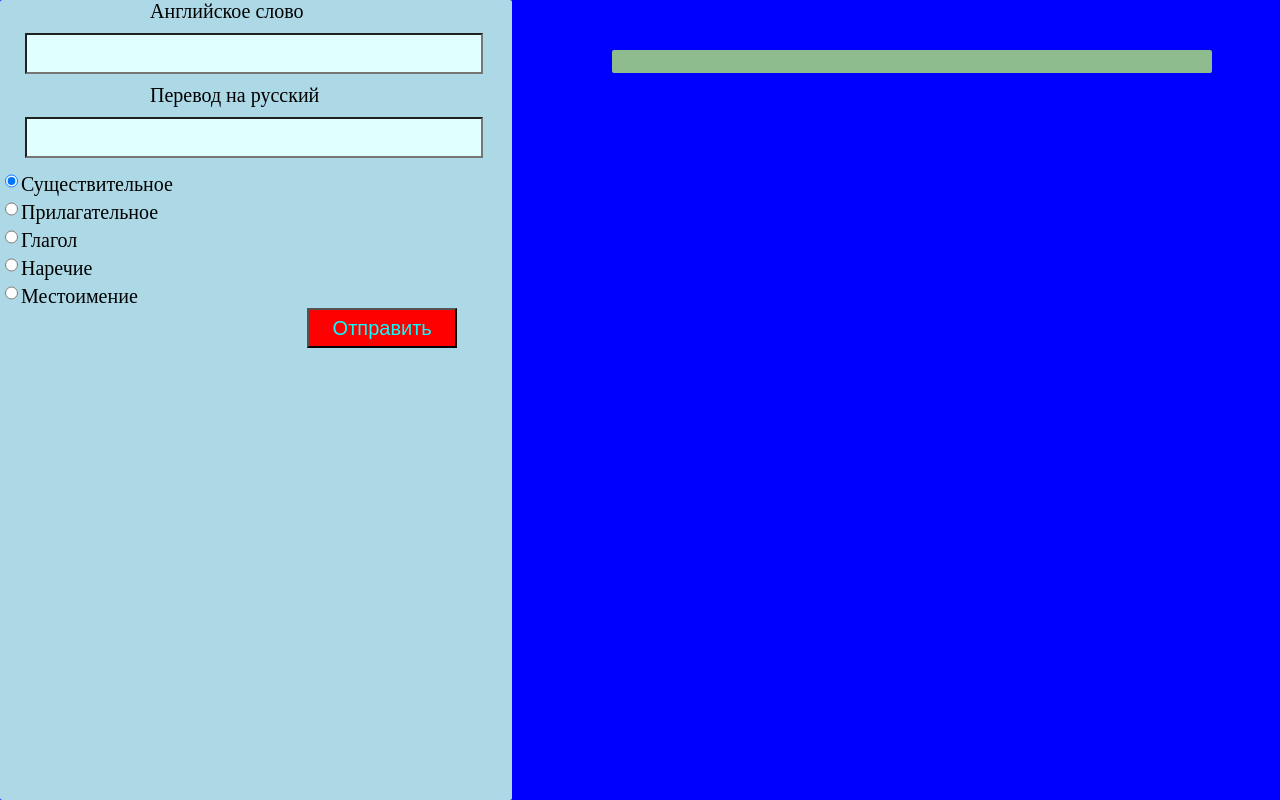
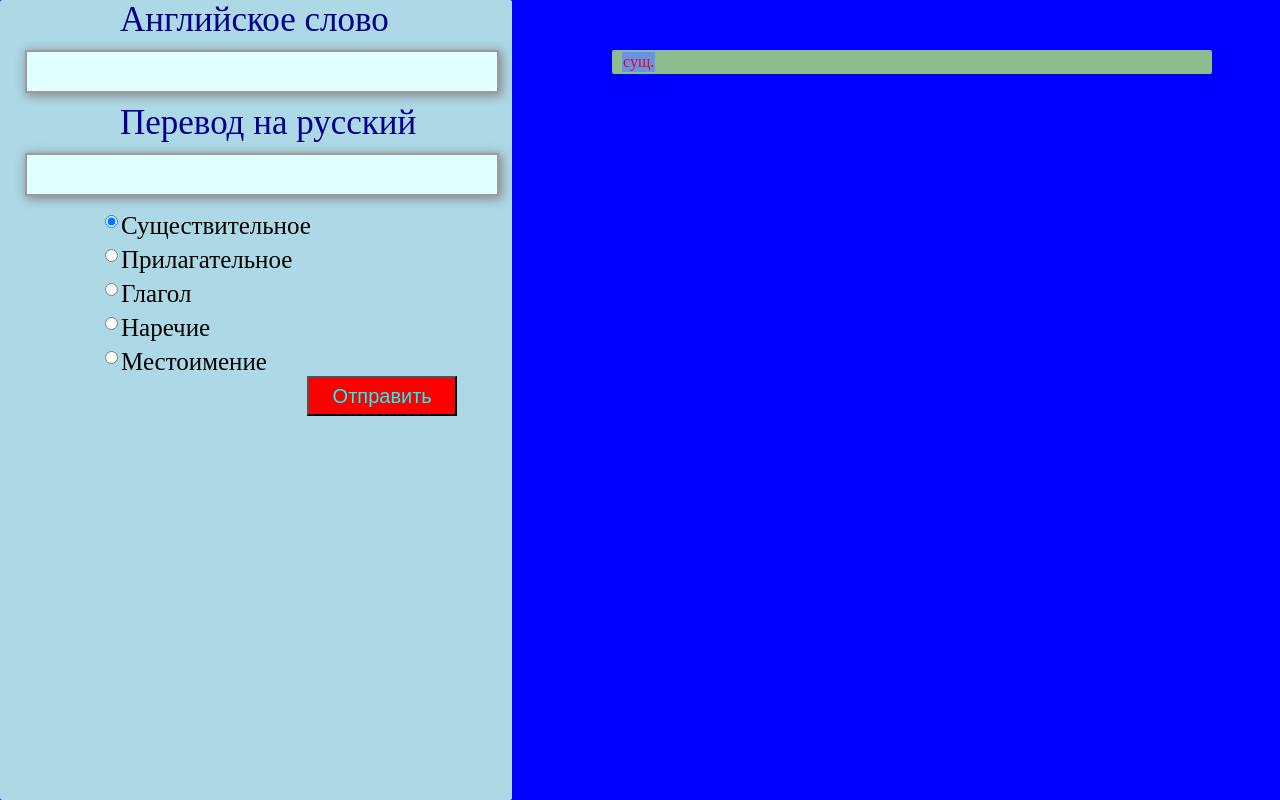
Before and after one commit to ponfry/Homework2, a plain HTML site: page index.html in a window 1280 px wide. Both pictures are taken after a click on the button "Отправить". Drawn offline with Linux system fonts and the light colour scheme.

Commit message:
Исправлены ошибки

```diff
--- a/index.html
+++ b/index.html
@@ -14,24 +14,26 @@
                 <input type="text" class="russian-word">
             </label>
             <label class="part-of-speech">
-                <input type="radio" name="gender" value="noun" checked>Существительное<br>
+                <input type="radio" name="speech" class="type-speech" value="noun" checked>Существительное<br>
             </label>
             <label class="part-of-speech">
-                <input type="radio" name="gender" value="adjective">Прилагательное<br>
+                <input type="radio" name="speech" class="type-speech" value="adjective">Прилагательное<br>
             </label>
             <label class="part-of-speech">
-                <input type="radio" name="gender" value="verb">Глагол<br>
+                <input type="radio" name="speech" class="type-speech" value="verb">Глагол<br>
             </label>
             <label class="part-of-speech">
-                <input type="radio" name="gender" value="adverb">Наречие<br>
+                <input type="radio" name="speech" class="type-speech" value="adverb">Наречие<br>
             </label>
             <label class="part-of-speech">
-                <input type="radio" name="gender" value="pronoun">Местоимение<br>
+                <input type="radio" name="speech" class="type-speech" value="pronoun">Местоимение<br>
             </label>
             <button class="create">Отправить</button>
         </div>
-        <div class="field_dictionary">
-            <div class="dictionary"></div>
+        <div class="field-dictionary">
+            <div class="dictionary">
+                <table class="dictionary-table"></table>
+            </div>
         </div>
         <script src="script.js"></script>
     </body>
--- a/script.js
+++ b/script.js
@@ -1,57 +1,56 @@
-document.getElementsByClassName("create")[0].onclick = function () {
-
-    document.getElementsByClassName("dictionary")[0].appendChild(createNewElement("span", "eword", getEnglishWord));
-    document.getElementsByClassName("dictionary")[0].appendChild(createNewElement("span", "rword", getRussianWord));
-    document.getElementsByClassName("dictionary")[0].appendChild(createNewElement("span", getType(), getPartOfSpeech));
+getElements("create")[0].onclick = function () {
+    getElements("dictionary-table")[0].appendChild(createNewRow());
 };
 
 function getPartOfSpeech() {
-    // var type = getType();
-    // if(type === "noun"){
-    //     return "сущ."+"<br>"
-    // }
-    // if(type === "adjective"){
-    //     return "прил."+"<br>"
-    // }
-    // if(type === "verb"){
-    //     return "глаг."+"<br>"
-    // }
-    // if(type === "pronoun"){
-    //     return "местоим."+"<br>"
-    // }
-    // if(type === "adverb"){
-    //     return "нар."+"<br>"
-    // }
-
+    var type = getType();
     return TYPES[type];
-
 }
 
 function getEnglishWord() {
-   return document.getElementsByClassName("english-word")[0].value;
+   return getElements("english-word")[0].value;
 }
 
 function getRussianWord() {
-    return document.getElementsByClassName("russian-word")[0].value;
+    return getElements("russian-word")[0].value;
 }
 
 function getType() {
-    var types = document.getElementsByName("gender");
-    for (var i = 0; i < types.length; i++) {
-        if (types[i].checked) {
-            return types[i].value;
-        }
-    }
+    var types = getElements("type-speech");
+    var array = Array.prototype.slice.apply(types);
+
+    return array.find(function(element){ return element.checked; }).value;
 }
 
-function createNewElement(type, className, action) {
-    var newElement= document.createElement(type);
+function createNewRow() {
+    var td1 = createNewElement("td", "eword", getEnglishWord);
+    var td2 = createNewElement("td", "rword", getRussianWord);
+    var td3 = createNewElement("td", getType(), getPartOfSpeech);
+
+    var tr1 =  document.createElement("tr");
+    tr1.appendChild(td1);
+    tr1.appendChild(td2);
+    tr1.appendChild(td3);
+
+    return tr1;
+}
+
+function createNewElement(type, className, wayCreate) {
+    var newElement = document.createElement(type);
     newElement.className = className;
-    newElement.innerHTML = action();
+    newElement.innerHTML = wayCreate();
 
     return newElement;
 }
 
+function getElements(field) {
+    return document.getElementsByClassName(field);
+}
+
 var TYPES = {
-    noun: "сущ.\n"
+    noun: "сущ.\n",
+    adjective: "прил.\n",
+    verb: "глаг.\n",
+    pronoun: "местоим. \n",
+    adverb: "нар.\n"
 };
--- a/style.css
+++ b/style.css
@@ -1,3 +1,74 @@
+body {
+    margin: 0;
+    background: blue;
+}
+input[type="text"] {
+    width: 450px;
+    height: 35px;
+    margin: 10px 25px;
+    font-size: 35px;
+    background: lightcyan;
+    color: green;
+    box-shadow: 2px 2px 10px 1px #888;
+    border: 2px solid #9C9C9C;
+    padding: 2px 10px;
+}
+label.enter-label {
+    margin: 0 120px;
+    font-size: 35px;
+    color: darkblue;
+}
+label.part-of-speech{
+    padding: 0 100px;
+    font-size: 25px;
+}
+button {
+    width: 150px;
+    height: 40px;
+    margin-left: 60%;
+    font-size: 20px;
+    background: red;
+    color: aqua;
+}
+input[type="radio"] {
+    height: 25px;
+}
+label {
+    font-size: 20px;
+    color: black;
+}
+span {
+    margin: 0 20px 0 ;
+    font-size: 20px;
+}
+.eword {
+    margin-left: 50px;
+    color: yellow;
+}
+.rword {
+    margin-left: 50px;
+    color: greenyellow;
+}
+.noun {
+    color: red;
+    background: cornflowerblue;
+}
+.adjective {
+    color: darkgreen;
+    background: yellow;
+}
+.verb {
+    color: fuchsia;
+    background: green;
+}
+.adverb {
+    color: azure;
+    background: black;
+}
+.pronoun {
+    color: aqua;
+    background: gold;
+}
 .enter {
     position: fixed;
     left: 0;
@@ -20,7 +91,7 @@
     display: block;
     word-wrap: break-word;
 }
-.field_dictionary{
+.field-dictionary{
     position: absolute;
     left: 40%;
     top: 0;
@@ -31,68 +102,3 @@
     display: block;
     word-wrap: break-word;
 }
-input[type="text"] {
-    width: 450px;
-    height: 35px;
-    margin: 10px 25px;
-    font-size: 35px;
-    background: lightcyan;
-    color: green;
-
-}
-label[class="enter-label"] {
-    margin: 0 150px;
-    font-size: 20px;
-    color: black;
-}
-button {
-    width: 150px;
-    height: 40px;
-    margin-left: 60%;
-    font-size: 20px;
-    background: red;
-    color: aqua;
-}
-input[type="radio"] {
-    height: 20px;
-}
-label {
-    font-size: 20px;
-    color: black;
-}
-body {
-    margin: 0;
-    background: blue;
-}
-span {
-    margin: 0 20px 0 ;
-    font-size: 20px;
-}
-span[class="eword"] {
-    margin-left: 50px;
-    color: yellow;
-}
-span[class="rword"] {
-    margin-left: 50px;
-    color: greenyellow;
-}
-span[class="noun"] {
-    color: red;
-    background: cornflowerblue;
-}
-span[class="adjective"] {
-    color: darkgreen;
-    background: yellow;
-}
-span[class="verb"] {
-    color: fuchsia;
-    background: green;
-}
-span[class="adverb"] {
-    color: azure;
-    background: black;
-}
-span[class="pronoun"] {
-    color: aqua;
-    background: gold;
-}
```
